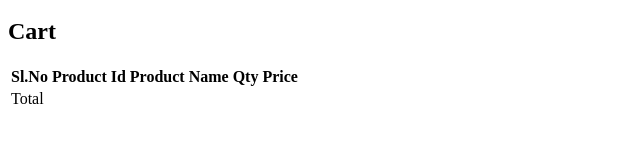
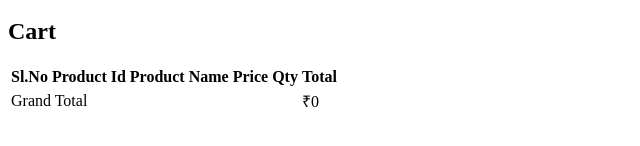
Before and after one commit to Thivythiya/santha, a React app: page /cart_details in a window 1280 px wide. Shown: the part 178-324 px from the top of the page, without its empty margins (0-640 px from the left). Built offline with nearby package versions, Linux system fonts and the light colour scheme; the HTML template or start-up script is replaced by a standard one.

Commit message:
Calculate the total price of the each product and grand total

```diff
--- a/src/components/App.jsx
+++ b/src/components/App.jsx
@@ -49,7 +49,8 @@ let pricesList = [
 		range_num:"3",
 		min:5000,
 		max:10000,
-	},{
+	},
+	{
 		range_num:"4",
 		min:10000,
 		max:20000,
--- a/src/components/CartInfo/Cart.jsx
+++ b/src/components/CartInfo/Cart.jsx
@@ -6,30 +6,31 @@ let quantity = [1,2,3,4,5,6,7,8,9,10]
 class CartDetails extends React.Component{
 	constructor(props){
 		super(props);
-
-		this.state = {
-			itmQty: 1
-		}
-		this.itemQuantity = this.itemQuantity.bind(this);
+		this.addQtyDetails = this.addQtyDetails.bind(this);
 	}
 
-	itemQuantity(e){
-		let {itmQty} = this.state;
-		this.setState({itmQty: e.target.value});
+	addQtyDetails(e){
+		let {item,itemQtyDetails} = this.props;
+		this.props.addQty(item,e);
 	}
 
 	render(){
-
-		let {item,keyVal} = this.props;
-		let {itmQty} = this.state;
-		console.log("item", item);
+		let {item,itemQtyDetails} = this.props;
+		const getPrice = () => {
+			if(itemQtyDetails[item.id]){
+				return itemQtyDetails[item.id] * item.price;
+			}else{
+				return item.price;
+			}
+		}
 		return (
 				<tr className='table-col'>
-					<td>{item.index}</td>
+					<td></td>
 					<td>{item.id}</td>
 					<td className='table-col-name'>{item.name}</td>
+					<td>₹{item.price}</td>
 					<td>
-						<select onChange={this.itemQuantity}>
+						<select onChange={this.addQtyDetails}>
 							{
 								quantity.map((qty,i) => {
 									return <option value={qty} key={i}>{qty}</option>
@@ -37,15 +38,44 @@ class CartDetails extends React.Component{
 							}
 						</select>
 					</td>
-					<td>₹{itmQty*item.price}</td>
+					<td>₹{getPrice()}</td>
 				</tr>
 			)
 
 	}
 }
 
-let Cart = (props) => {
-	console.log("props", props);
+class Cart extends React.Component{
+	constructor(){
+		super()
+		this.state = {
+			itemQtyDetails : {}
+		}
+		this.addQty = this.addQty.bind(this);
+	}
+	addQty(item,e){
+		let {itemQtyDetails} = this.state;
+		itemQtyDetails[item.id] = parseInt(e.target.value);
+		this.setState({itemQtyDetails: itemQtyDetails})
+		console.log('itemQtyDetails',itemQtyDetails);
+	}
+	render(){
+		let {cartItems} = this.props;
+		let {itemQtyDetails} = this.state;
+		console.log("props",this.props);
+		const totalPrice = () => {
+			let total = 0;
+			for(var x in cartItems){
+				let id = cartItems[x]['id']
+				if(itemQtyDetails[id]){
+					total = total + (itemQtyDetails[id] * cartItems[x]['price'])
+				}
+				else{
+					total = total + cartItems[x]['price']
+				}
+			}
+			return total;
+		}
 		return (
 			<div className="cart-items">
 				<div>
@@ -57,19 +87,20 @@ let Cart = (props) => {
 									<th>Sl.No</th>
 									<th>Product Id</th>
 									<th>Product Name</th>
+									<th>Price</th>
 									<th>Qty</th>
-								<th>Price</th>
+									<th>Total</th>
 								</tr>
 							</thead>
 							<tbody>
 								{
-							props.cartItems.map((item,i) => {
-								return <CartDetails item={item} key={i}/>
+								cartItems.map((item,i) => {
+									return <CartDetails item={item} key={i} addQty= {this.addQty} itemQtyDetails={itemQtyDetails}/>
 								})
 								}
 								<tr>
-								<td colSpan="4">Total</td>
-								<td></td>
+									<td colSpan="5">Grand Total</td>
+									<td>₹{totalPrice()}</td>
 								</tr>
 							</tbody>
 						</table>
@@ -79,5 +110,7 @@ let Cart = (props) => {
 		)
 	}
 
+}
+
 
 export default Cart;
--- a/src/components/CartInfo/cartStyle.scss
+++ b/src/components/CartInfo/cartStyle.scss
@@ -5,9 +5,10 @@
 	}
 	.table-container{
 		box-sizing: border-box;
-	    width: 800px;
+	    width: 1000px;
 	    margin: 50px auto;
 	    counter-reset: serial-number;
+
 	    .table-col td:first-child:before{
 	    	counter-increment: serial-number;
 	    	content: counter(serial-number);
```
Lines whose indentation alone changed are shown as unchanged.
